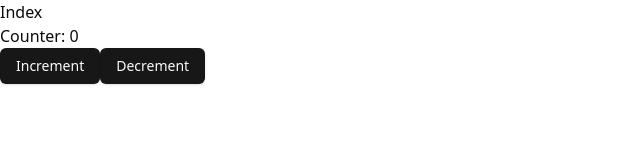
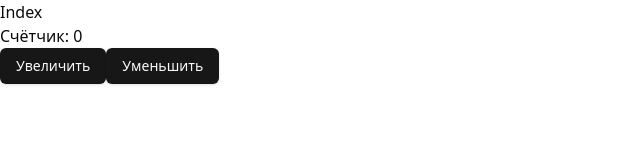
Before and after one commit to BrainTor/Hackathon-2024-frontend-Vue, a Vue app: page / in a window 1280 px wide. Shown: the top 160 px of the page, without its empty margins (0-640 px from the left). Built offline with nearby package versions, Linux system fonts and the light colour scheme.

Commit message:
Feature done

```diff
--- a/src/pages/IndexView.vue
+++ b/src/pages/IndexView.vue
@@ -7,8 +7,8 @@ const counter = useCounterStore();
 
 <template>
   <main>
-    <h1>Counter: <span> {{ counter.count }} </span></h1>
-    <Button @click="counter.increment()">Increment</Button>
-    <Button @click="counter.decrement()">Decrement</Button>
+    <h1>Счётчик: <span> {{ counter.count }} </span></h1>
+    <Button @click="counter.increment()">Увеличить</Button>
+    <Button @click="counter.decrement()">Уменьшить</Button>
   </main>
 </template>
```
